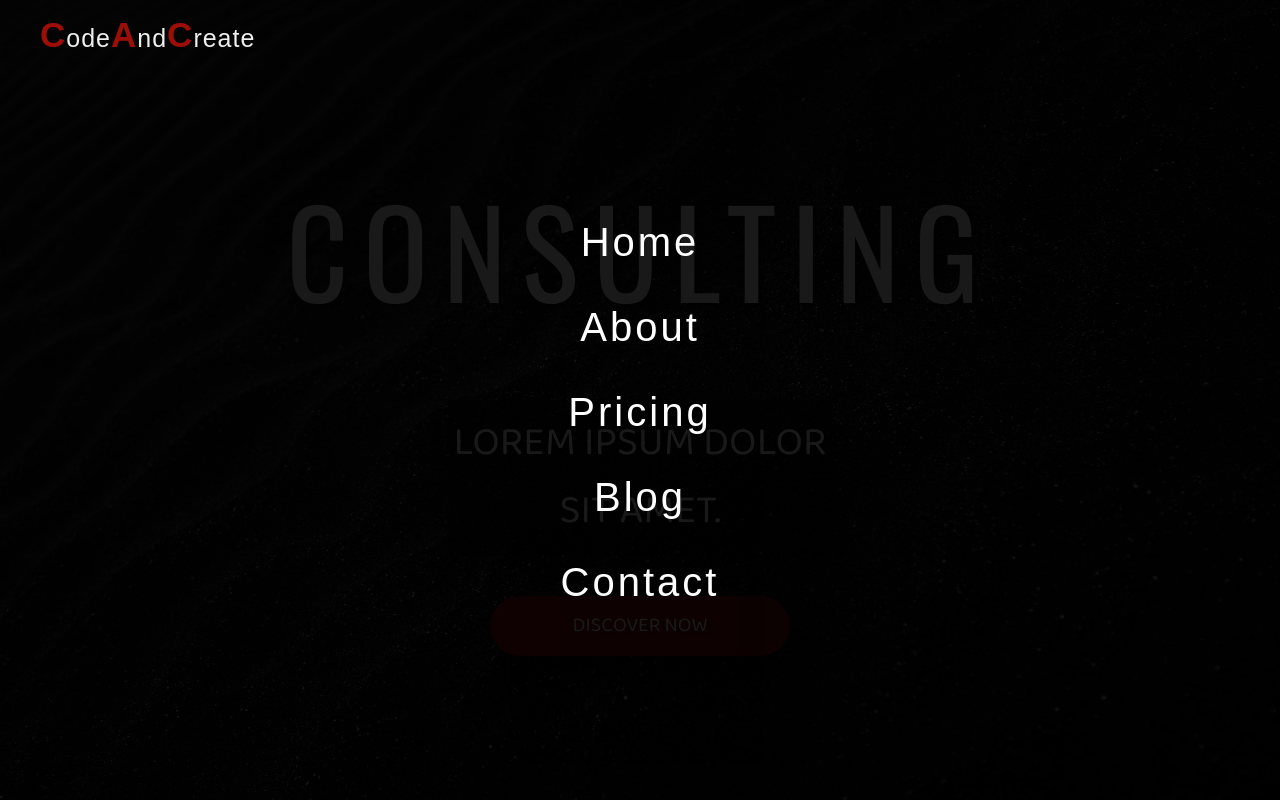
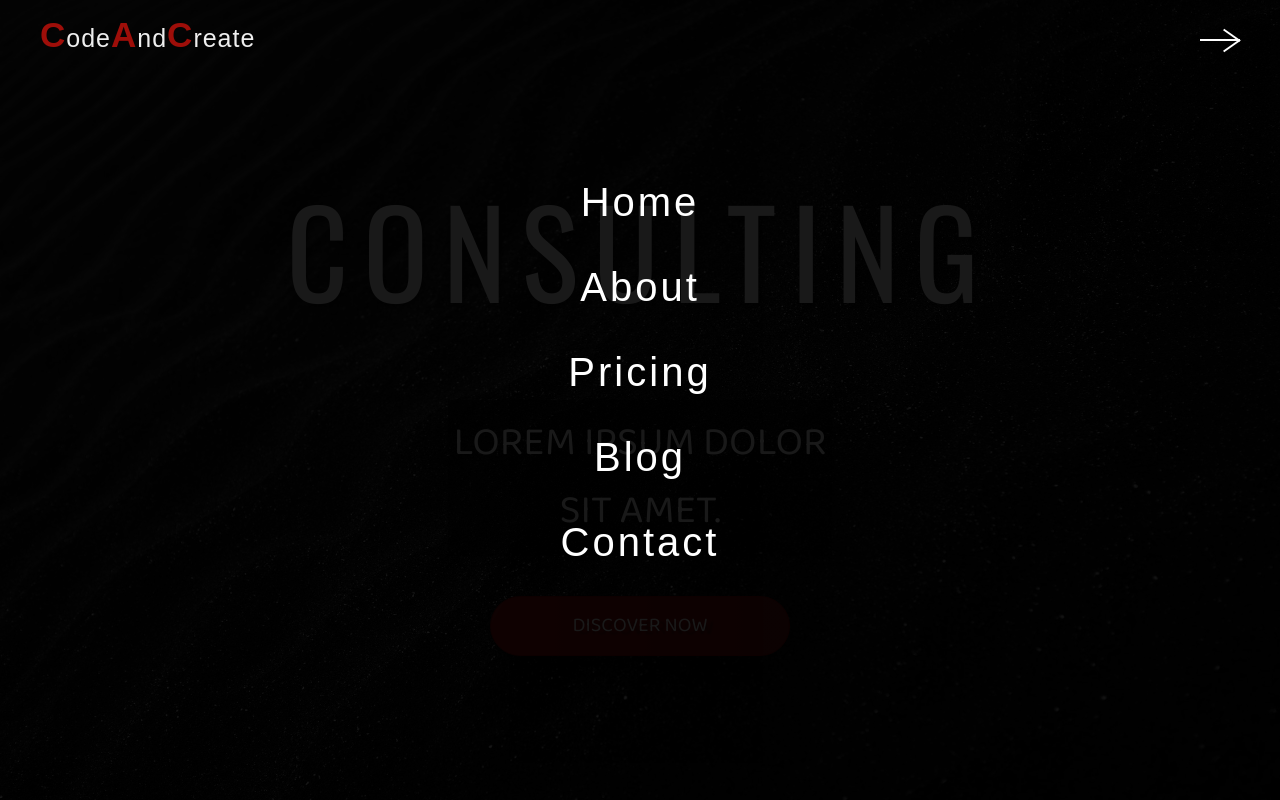
Before and after one commit to andreikurnosov/business_agency, a website built with Vite: page index.html in a window 1280 px wide. Both pictures are taken after a click on the element 1220 px from the left and 40 px from the top of the page. Built offline with nearby package versions, Linux system fonts and the light colour scheme; a web font is replaced by a local one.

Commit message:
Make navbar work

```diff
--- a/main.js
+++ b/main.js
@@ -1 +1,9 @@
 import './style.css'
+
+const menu = document.querySelector('.menu')
+const navbar = document.querySelector('.navbar')
+
+menu.addEventListener('click', () => {
+  navbar.classList.toggle('change')
+  menu.classList.toggle('change')
+})
--- a/style.css
+++ b/style.css
@@ -14,12 +14,27 @@ html {
 
 .navbar {
   width: 100%;
-  height: 100vh;
+  height: 8rem;
   background-color: rgba(0, 0, 0, 0.9);
   position: fixed;
-  top: 0;
+  top: -8rem;
   z-index: 10;
   padding: 3rem;
+  transition: height 0.5s;
+  animation: animateNavbar 1s .5s forwards;
+}
+
+@keyframes animateNavbar {
+ 0% {
+  top: -8rem;
+ }
+ 100% {
+  top: 0;
+ }
+}
+
+.navbar.change {
+  height: 100vh;
 }
 
 .logo {
@@ -44,12 +59,22 @@ html {
 
 .nav_list {
   position: absolute;
-  top: 25%;
+  top: -100%;
   left: 50%;
   transform: translateX(-50%);
   display: flex;
   flex-direction: column;
   align-items: center;
+  opacity: 0;
+  visibility: hidden;
+  transition: all .2s;
+}
+
+.change .nav_list {
+  top: 20%;
+  opacity: 1;
+  visibility: visible;
+  transition: all 0.7s 0.5s;
 }
 
 .nav_link {
@@ -81,16 +106,29 @@ html {
 .line {
   width: 100%;
   height: 0.2rem;
-  transition: color .4s;
+  transition: transform 0.2s;
+  background-color: #fff;
 }
 
 .line_1 {
   width: 50%;
 }
 
+.change .line_1 {
+  transform: translate(100%, 1rem) rotate(-35deg);
+  transform-origin: right;
+}
+
 .line_3 {
   width: 50%;
   margin-left: auto;
+}
+
+.change .line_3 {
+  width: 50%;
+  margin-left: auto;
+  transform: translateY(-1rem) rotate(35deg);
+  transform-origin: right;
 }
 
 .section-1 {
```
